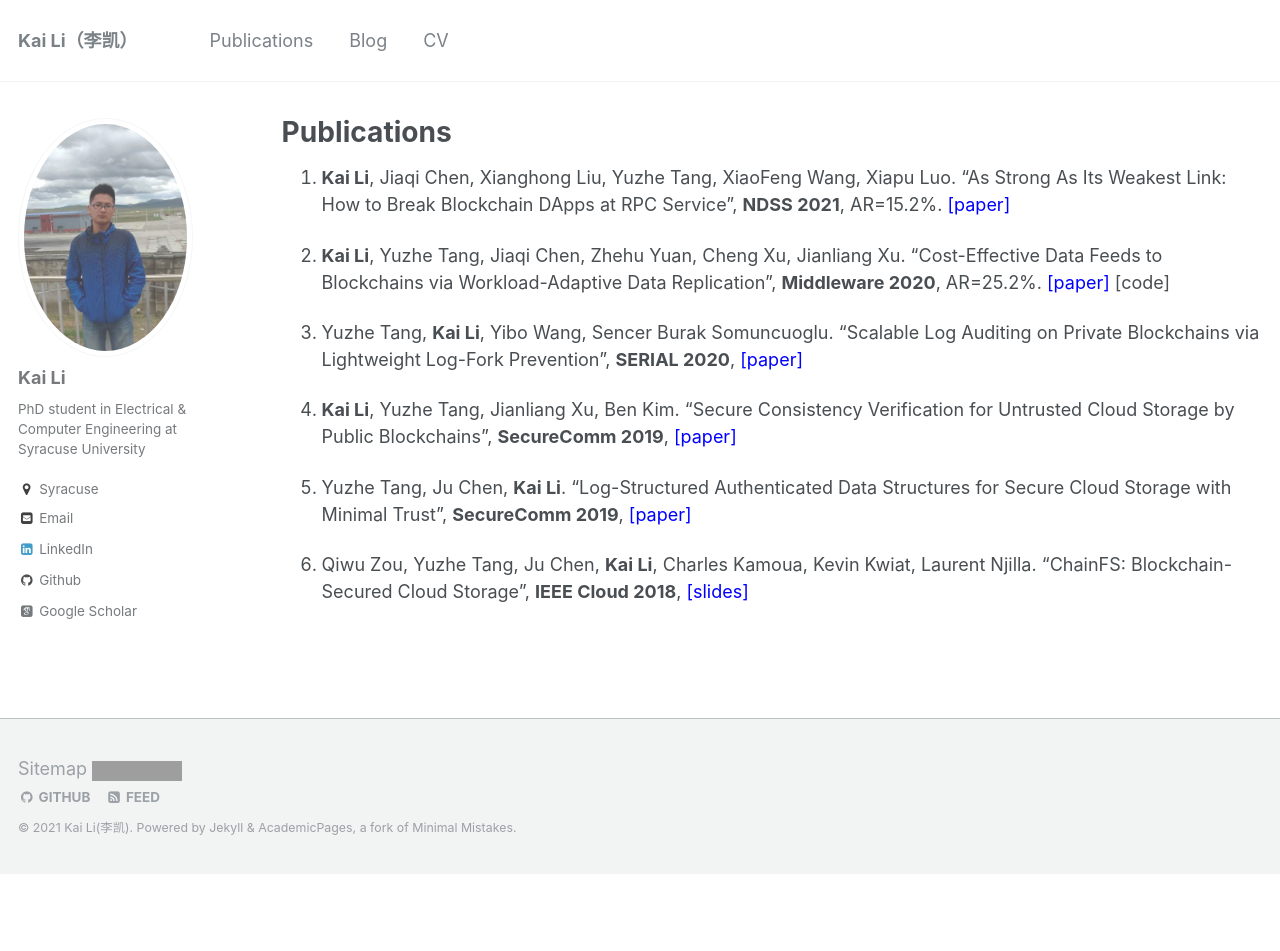
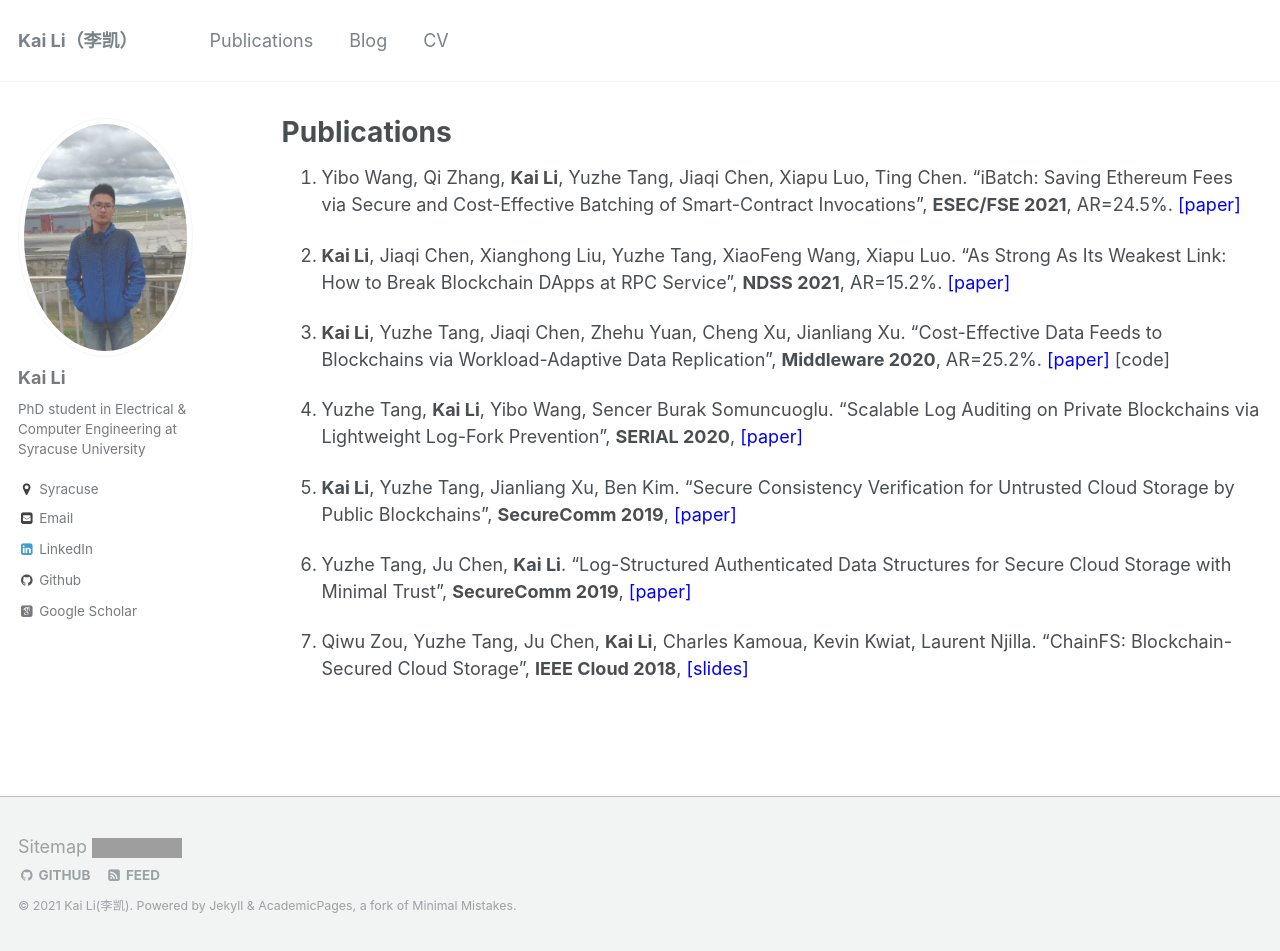
Before and after one commit to likai1993/likai1993.github.io, a Jekyll site: the page built from _pages/publications.md, in a window 1280 px wide and 951 px high. Built offline with Jekyll 4.4.1, drawn with Linux system fonts in a browser that asks for light colours; some web fonts are replaced; grey boxes are pictures that could not be loaded.

Commit message:
Update publications.md

```diff
--- a/_pages/publications.md
+++ b/_pages/publications.md
@@ -5,6 +5,8 @@ permalink: /publications/
 author_profile: true
 ---
 <!--1. **Kai Li**, Jiaqi Chen, Xianghong Liu, Yuzhe Tang, XiaoFeng Wang, Xiapu Luo. Title to be available, **NDSS 2021**-->
+1. Yibo Wang, Qi Zhang, **Kai Li**, Yuzhe Tang, Jiaqi Chen, Xiapu Luo, Ting Chen. "iBatch: Saving Ethereum Fees via Secure and Cost-Effective Batching of Smart-Contract Invocations",  **ESEC/FSE 2021**, AR=24.5%. <span style="color:blue">[[paper]](https://2021.esec-fse.org/details/fse-2021-papers/37/Towards-Practical-and-Cost-Effective-Batching-of-Smart-Contract-Invocations-on-Ethere)</span>
+
 1. **Kai Li**, Jiaqi Chen, Xianghong Liu, Yuzhe Tang, XiaoFeng Wang, Xiapu Luo. "As Strong As Its Weakest Link: How to Break Blockchain DApps at RPC Service", **NDSS 2021**, AR=15.2%. <span style="color:blue">[[paper]](https://www.ndss-symposium.org/wp-content/uploads/ndss2021_3C-1_23108_paper.pdf)</span>
 
 
```
